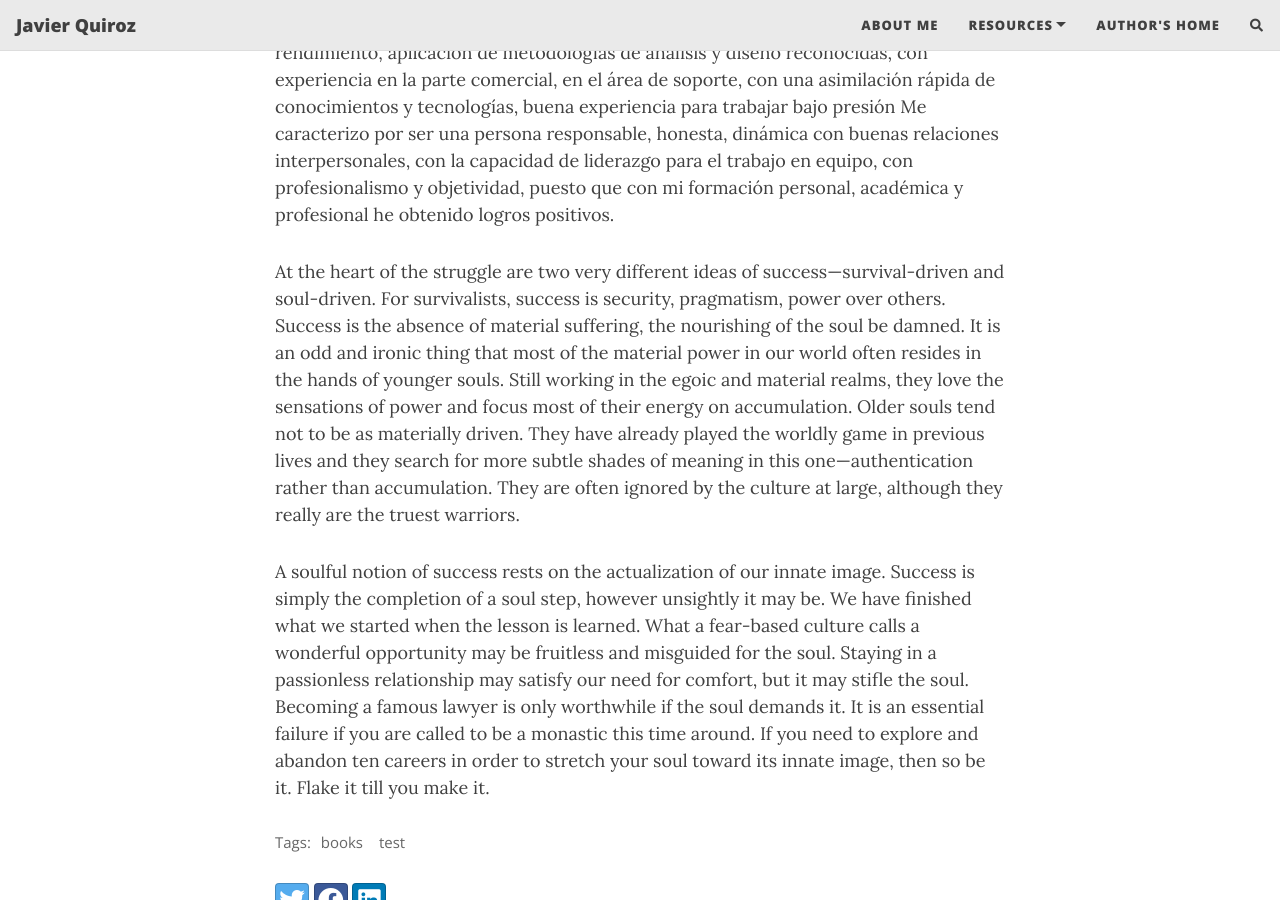
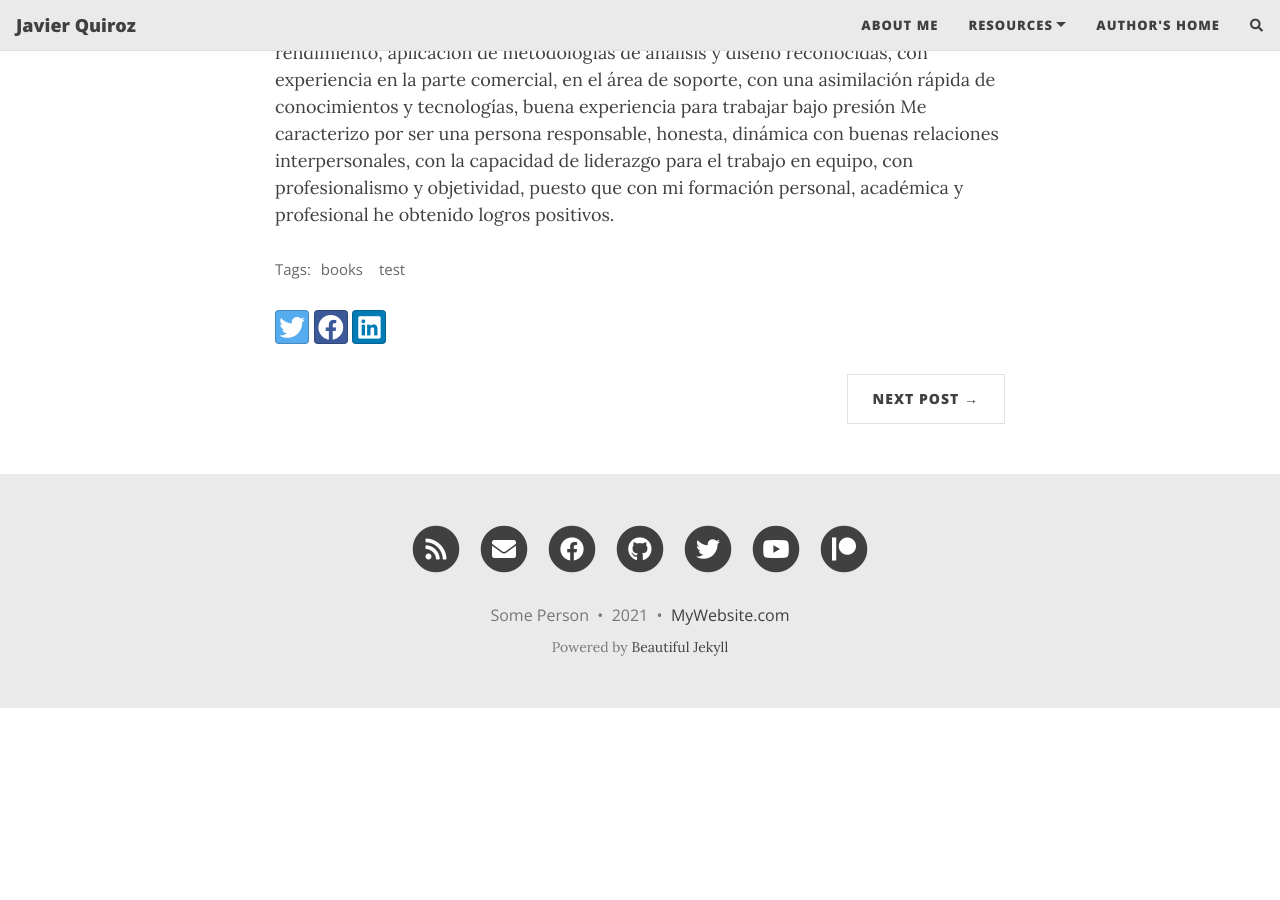
Before and after one commit to Javiz10/Javiz10, a Jekyll site: the page built from _posts/2020-02-26-flake-it-till-you-make-it.md, in a window 1280 px wide and 900 px high, scrolled down 896 px. Built offline with Jekyll 4.4.1, drawn with Linux system fonts in a browser that asks for light colours; nearby versions of some CDN libraries; comment, search, counter and statistics services are not loaded; after the commit the page ends 1604 px from its top, so only the background shows below that.

Commit message:
Update 2020-02-26-flake-it-till-you-make-it.md

```diff
--- a/_posts/2020-02-26-flake-it-till-you-make-it.md
+++ b/_posts/2020-02-26-flake-it-till-you-make-it.md
@@ -29,7 +29,3 @@ rápida de conocimientos y tecnologías, buena experiencia para trabajar bajo pr
 Me caracterizo por ser una persona responsable, honesta, dinámica con buenas relaciones interpersonales,
 con la capacidad de liderazgo para el trabajo en equipo, con profesionalismo y objetividad, puesto que con
 mi formación personal, académica y profesional he obtenido logros positivos.
-
-At the heart of the struggle are two very different ideas of success—survival-driven and soul-driven. For survivalists, success is security, pragmatism, power over others. Success is the absence of material suffering, the nourishing of the soul be damned. It is an odd and ironic thing that most of the material power in our world often resides in the hands of younger souls. Still working in the egoic and material realms, they love the sensations of power and focus most of their energy on accumulation. Older souls tend not to be as materially driven. They have already played the worldly game in previous lives and they search for more subtle shades of meaning in this one—authentication rather than accumulation. They are often ignored by the culture at large, although they really are the truest warriors.
-
-A soulful notion of success rests on the actualization of our innate image. Success is simply the completion of a soul step, however unsightly it may be. We have finished what we started when the lesson is learned. What a fear-based culture calls a wonderful opportunity may be fruitless and misguided for the soul. Staying in a passionless relationship may satisfy our need for comfort, but it may stifle the soul. Becoming a famous lawyer is only worthwhile if the soul demands it. It is an essential failure if you are called to be a monastic this time around. If you need to explore and abandon ten careers in order to stretch your soul toward its innate image, then so be it. Flake it till you make it.
```
